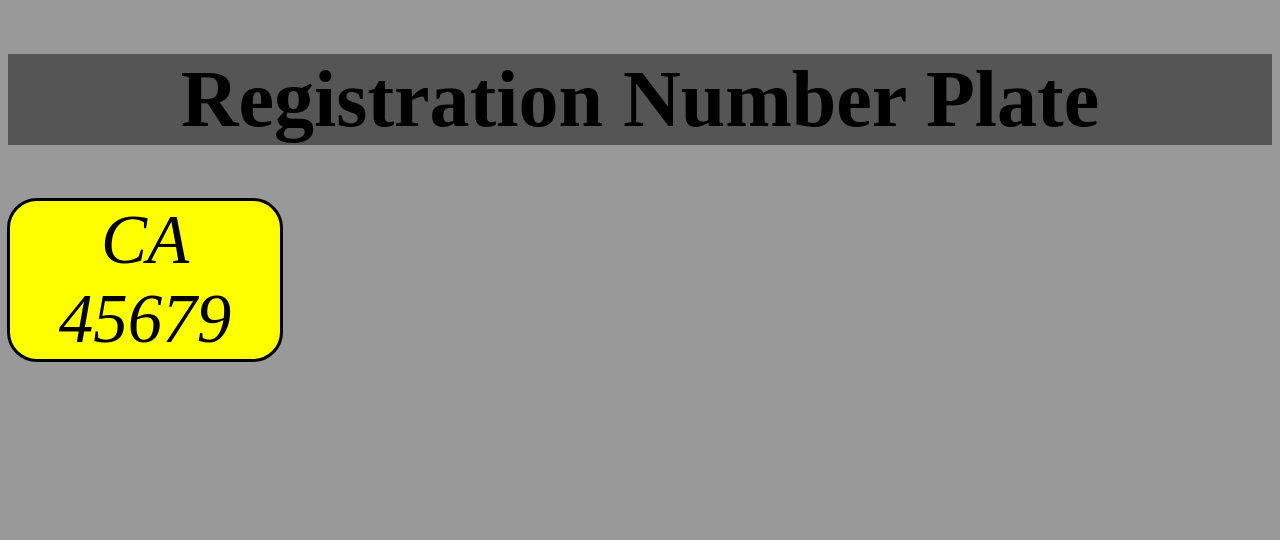
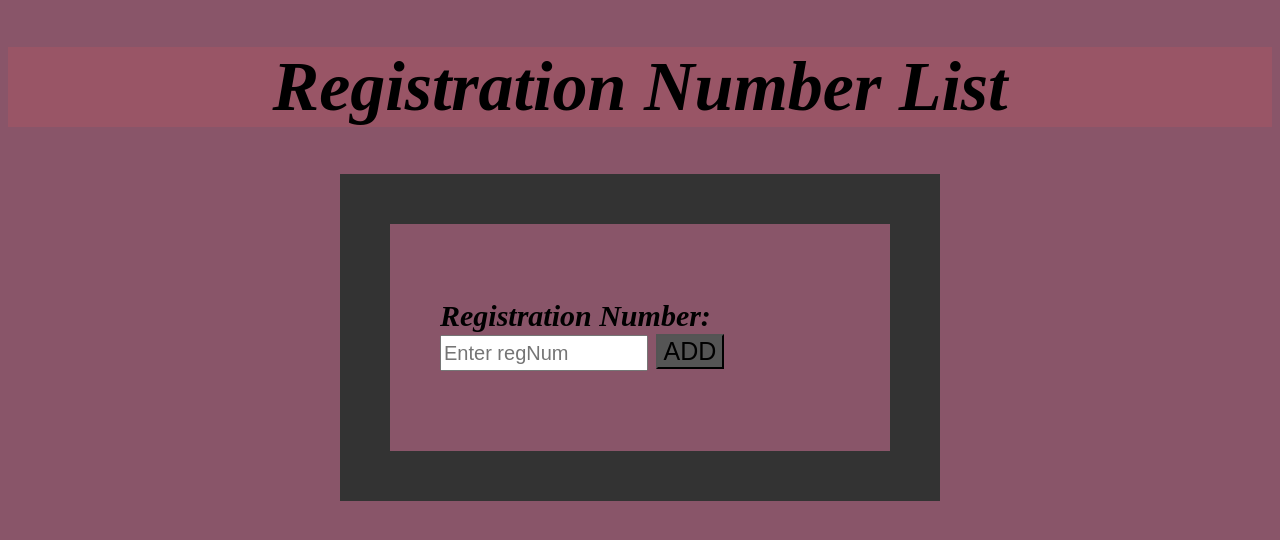
Before and after one commit to lihlepaie/registration_number-plate, a plain HTML site: page index.html in a window 1280 px wide. Drawn offline with Linux system fonts and the light colour scheme.

Commit message:
changing  file

```diff
--- a/index.html
+++ b/index.html
@@ -1,17 +1,26 @@
 <!DOCTYPE html>
 <html>
-  <head>
+
+<head>
     <meta charset="utf-8">
     <title></title>
     <!-- -->
-<link rel="stylesheet" href="registration_number.css">
-  </head>
-  <body>
-  <h1>Registration Number Plate</h1>
+    <link rel="stylesheet" href="registration_number.css">
+</head>
+
+<body>
+
+    <h1>Registration Number List</h1>
+    <div id="Box">
+        <h2>Registration Number:<input id="regNum" placeholder="Enter regNum"></input>
+  <button type="button" id='add' name="button">ADD</button>
+  <div>
+    <ul class="regNumbers"></ul>
+
+</select>
   </div>
+  </div>
+  <script src="registration_number.js" charset="utf-8"></script>
 
-  <div Id="box">
-  <span>CA 45679</span>
-  </div>
   </body>
 </html>
--- a/registration_number.css
+++ b/registration_number.css
@@ -1,29 +1,49 @@
-body{
-  background-color: #999;
+body {
+    background-color: #895569;
 }
 
-h1{
-text-align: center;
-font-size: 80px;
-background-color: #555
+h1 {
+    text-align: center;
+    font-size: 70px;
+    background-color: #956;
+    font-style: italic;
 }
 
-span{
-  display: inline-block;
-  vertical-align: middle;
-  line-height: normal;
-  border: solid black;
-  border-radius: 30px;
-  width: 270px;
-  background-color:yellow;
-  float: right;
+h2 {
+    text-align: left;
+  font-style: italic;
+  font-size: 30px;
 }
-#box{
-  height: 90px;
-  width: 270px;
-  font-size: 69px;
-  font-style: oblique;
+input{
+  font-size:20px;
+  height:30px;
+  width: 200px;
+}
+
+button{
+ float: righ;
+  font-size: 25px;
+  background-color: #555;
+}
+
+#Box{
+    width: 400px;
+    border: 50px solid #333333;
+    padding: 50px;
+    margin: auto;
+}
+
+ul{
+  list-style: none;
+}
+
+li{
   text-align: center;
-  margin-top: 20px;
-  margin-left: 5px;
+  font-size: 30px;
+  margin:2 auto;
+  background-color: Yellow;
+  width:300px;
+  height: 50px;
+  border: solid black 4px;
+  border-radius: 1000px;
 }
--- /dev/null
+++ b/registration_number.js
@@ -0,0 +1,12 @@
+var button = document.getElementById('add');
+var input = document.querySelector('#regNum');
+var regNumbers = document.querySelector('.regNumbers');
+
+button.onclick = function() {
+
+    var text = input.value;
+    var li = document.createElement('li');
+    li.textContent = text;
+
+    regNumbers.appendChild(li)
+}
```
